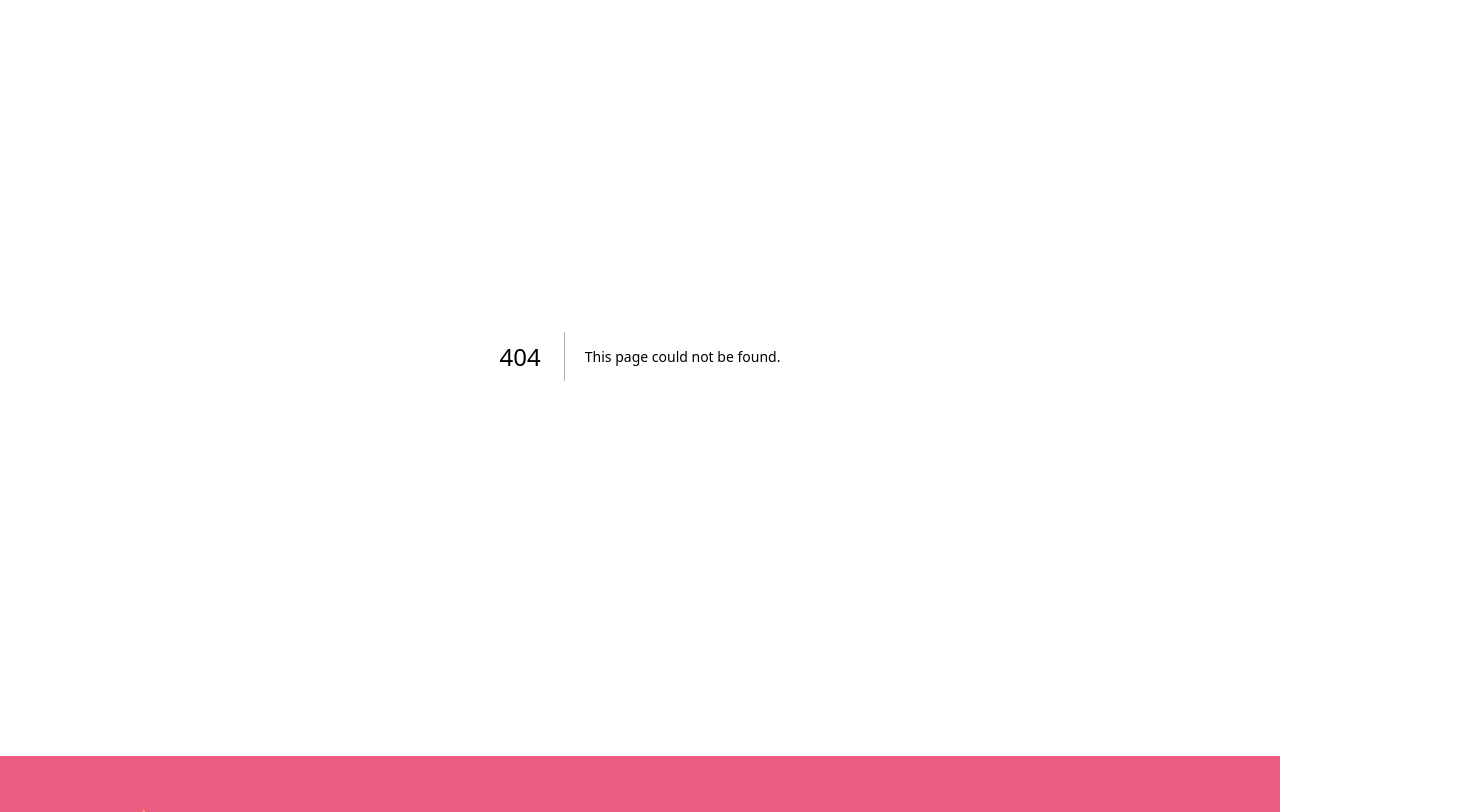
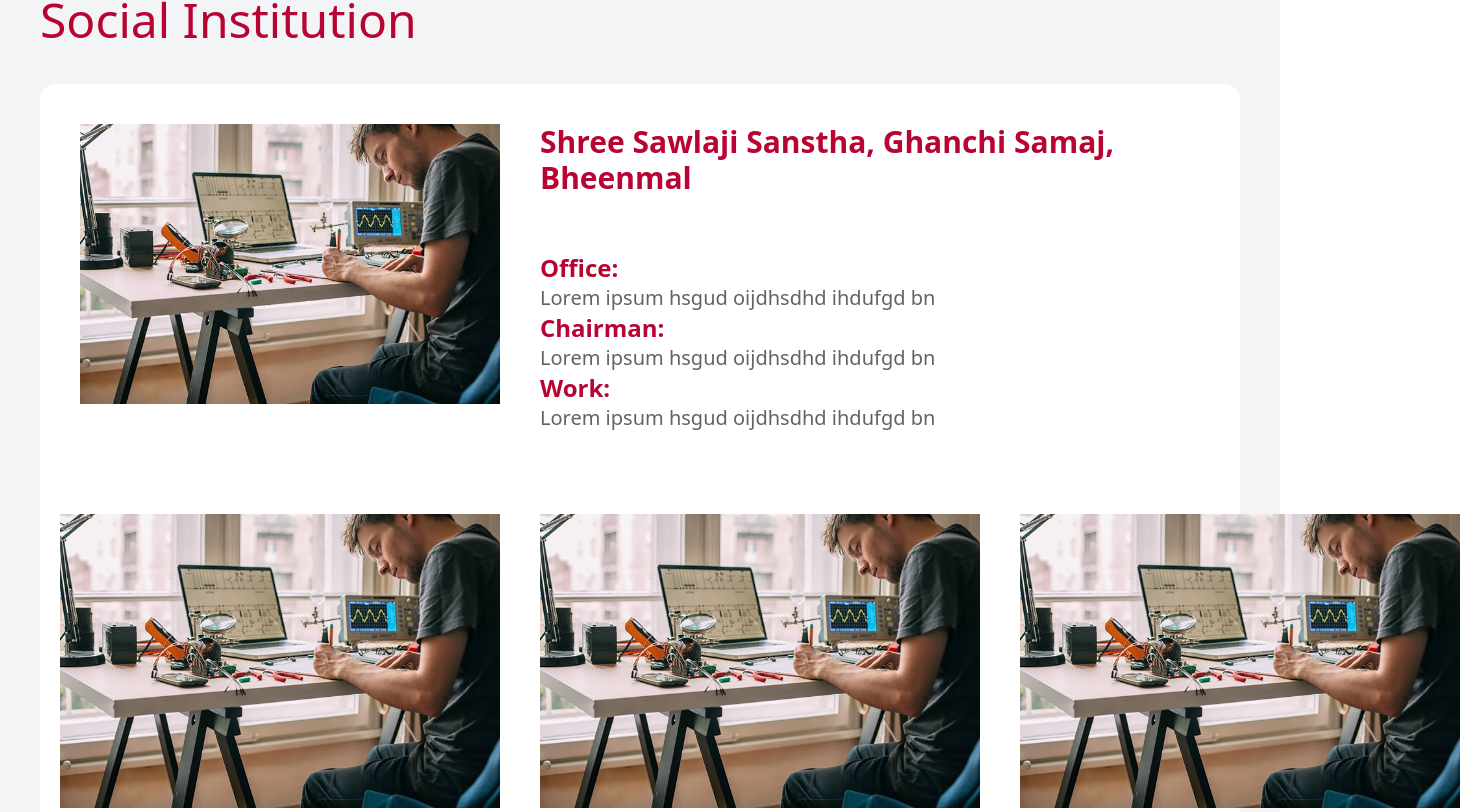
Before and after one commit to carnageitself/Ghanchi-Sandesh, a Next.js app: page /organization in a window 1280 px wide. Before the commit this address had no page. Shown: the part 140-952 px from the top of the page, 1480 px wide, since content can reach past the window. Built offline with nearby package versions, Linux system fonts and the light colour scheme.

Commit message:
OrganizationPage-Added

```diff
--- /dev/null
+++ b/app/components/OrganisationFeed.tsx
@@ -0,0 +1,81 @@
+import Image from "next/image";
+import React from "react";
+import Img from "/public/engineer.jpeg";
+
+const OrganisationFeed = () => {
+  return (
+    <div className="">
+      <div className="container w-full h-full mb-16">
+        <div className="org bg-white rounded-2xl h-[800px] mx-10 flex flex-col justify-between">
+          <div className="top flex-1">
+            <div className="container flex justify-around">
+              <div className="left">
+                <Image
+                  src={Img}
+                  width={500}
+                  height={300}
+                  alt="logo"
+                  className="p-10 rounded-xl"
+                />
+              </div>
+              <div className="right flex-1 flex flex-col">
+                <div className="top">
+                  <h1 className="text-3xl text-[#B80433] font-semibold mt-10">
+                    Shree Sawlaji Sanstha, Ghanchi Samaj, Bheenmal
+                  </h1>
+                </div>
+                <div className="bottom flex flex-col mt-14">
+                  <h1 className="text-2xl text-[#B80433] font-semibold">
+                    Office:{" "}
+                    <p className="text-xl font-medium text-[#636363]">
+                      Lorem ipsum hsgud oijdhsdhd ihdufgd bn
+                    </p>
+                  </h1>
+                  <h1 className="text-2xl text-[#B80433] font-semibold">
+                    Chairman:{" "}
+                    <p className="text-xl font-medium text-[#636363]">
+                      Lorem ipsum hsgud oijdhsdhd ihdufgd bn
+                    </p>
+                  </h1>
+                  <h1 className="text-2xl text-[#B80433] font-semibold">
+                    Work:{" "}
+                    <p className="text-xl font-medium text-[#636363]">
+                      Lorem ipsum hsgud oijdhsdhd ihdufgd bn
+                    </p>
+                  </h1>
+                </div>
+              </div>
+            </div>
+          </div>
+          <div className="bottom flex-1 mt-5">
+            <div className="container flex justify-between items-center">
+            <Image
+                  src={Img}
+                 width={480}
+                 height={400}
+                  alt="logo"
+                  className="p-5 rounded-xl"
+                />
+                  <Image
+                  src={Img}
+                  width={480}
+                  height={400}
+                  alt="logo"
+                  className="p-5 rounded-xl"
+                />
+                  <Image
+                  src={Img}
+                  width={480}
+                  height={400}
+                  alt="logo"
+                  className="p-5 rounded-xl"
+                />
+            </div>
+          </div>
+        </div>
+      </div>
+    </div>
+  );
+};
+
+export default OrganisationFeed;
--- /dev/null
+++ b/app/marriage/page.tsx
@@ -0,0 +1,9 @@
+import React from 'react'
+
+const Marriage = () => {
+  return (
+    <div>Marriage</div>
+  )
+}
+
+export default Marriage
--- /dev/null
+++ b/app/organization/page.tsx
@@ -0,0 +1,20 @@
+import React from "react";
+import OrganisationFeed from "../components/OrganisationFeed";
+
+const Organization = () => {
+  return (
+    <div className="organization w-full flex flex-col bg-gray-100">
+       <h1 className="text-5xl font-medium text-[#B80433] mt-10 pl-10 bg-gray-100 mb-10">
+        Social Institution
+      </h1>
+     <OrganisationFeed/>
+     <OrganisationFeed/>
+     <OrganisationFeed/>
+     <OrganisationFeed/>
+     <OrganisationFeed/>
+     <OrganisationFeed/>
+    </div>
+  );
+};
+
+export default Organization;
--- a/app/pages/services/page.tsx
+++ /dev/null
@@ -1,9 +0,0 @@
-import React from 'react'
-
-const page = () => {
-  return (
-    <div>page</div>
-  )
-}
-
-export default page
```
Also changed, not shown: app/about/page.tsx (renamed from app/pages/about/page.tsx), app/achievements/page.tsx (renamed from app/pages/achievements/page.tsx), app/community/page.tsx (renamed from app/pages/community/page.tsx), app/magazine/page.tsx (renamed from app/pages/magazine/page.tsx), app/services/page.tsx (renamed from app/pages/organization/page.tsx).
